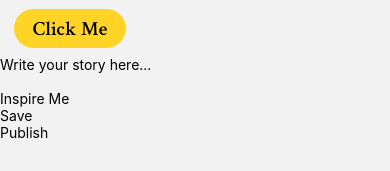
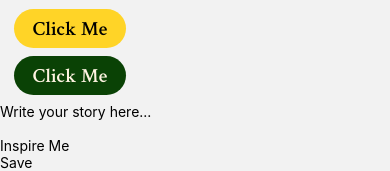
Before and after one commit to calliwickham/thesamepage, a React Native app: screen / in a window 390 px wide. Shown: the part 502-673 px from the top of the page. Built offline with nearby package versions, Linux system fonts and the light colour scheme.

Commit message:
green button

```diff
--- /dev/null
+++ b/src/newcomps/GreenButton.js
@@ -0,0 +1,72 @@
+import React from 'react';
+import { View, Text, TouchableOpacity, StyleSheet, Dimensions, Platform } from 'react-native';
+import Svg, { Rect } from 'react-native-svg';
+import { useFonts } from 'expo-font';
+
+const GreenButton = ({ title = 'Click Me', onPress }) => {
+  const screenWidth = Dimensions.get('window').width;
+  return (
+    <View style={styles.outerContainer}>
+      <TouchableOpacity onPress={onPress} activeOpacity={0.8}>
+        <View style={[styles.shadowWrapper, { width: 120, height: 47 }]}>
+          <View style={styles.wrapper}>
+            <Svg
+              width={120}
+              height={47}
+              viewBox="0 0 120 47"
+              fill="none"
+              style={StyleSheet.absoluteFill}
+            >
+              <Rect
+                x="4"
+                y="0"
+                width="112"
+                height="39"
+                rx="19.5"
+                fill="#0A4205"
+              />
+            </Svg>
+            <Text style={styles.text}>{title}</Text>
+          </View>
+        </View>
+      </TouchableOpacity>
+    </View>
+  );
+};
+
+export default GreenButton;
+
+const styles = StyleSheet.create({
+  outerContainer: {
+    paddingHorizontal: 10,
+  },
+  shadowWrapper: {
+    borderRadius: 20,
+    ...Platform.select({
+      ios: {
+        shadowColor: '#000',
+        shadowOffset: { width: 0, height: 2 },
+        shadowOpacity: 0.15,
+        shadowRadius: 4,
+      },
+      android: {
+        elevation: 5,
+      },
+    }),
+  },
+  wrapper: {
+    height: 39,
+    justifyContent: 'center',
+    alignItems: 'center',
+    paddingHorizontal: 10,
+    backgroundColor: 'transparent',
+  },
+  text: {
+    color: '#FFF4E2',
+    textAlign: 'center',
+    fontFamily: 'CrimsonText-SemiBold',
+    fontSize: 20,
+    fontWeight: '600',
+    fontStyle: 'normal',
+  },
+});
--- a/src/screens/initialscreens.js
+++ b/src/screens/initialscreens.js
@@ -11,6 +11,7 @@ import LargeTextBox from '../newcomps/LargeTextBox'; // adjust path if needed
 import SmallTextBox from '../newcomps/SmallTextBox';
 import SearchBox from '../newcomps/SearchBox';
 import YellowButton from '../newcomps/YellowButton';
+import GreenButton from '../newcomps/GreenButton';
 
 export function FreeWriteScreen() {
   const [text, setText] = useState('');
@@ -33,6 +34,9 @@ export function FreeWriteScreen() {
       <YellowButton onPress={() => alert('Pressed!')}>
       <Text style={{ position: 'absolute', fontWeight: 'bold' }}>Click Me</Text>
       </YellowButton>
+      <GreenButton onPress={() => alert('Pressed!')}>
+      <Text style={{ position: 'absolute', fontWeight: 'bold' }}>Click Me</Text>
+      </GreenButton>
 
       <ScrollView className="flex-1 mb-4">
         <TextInput
```
